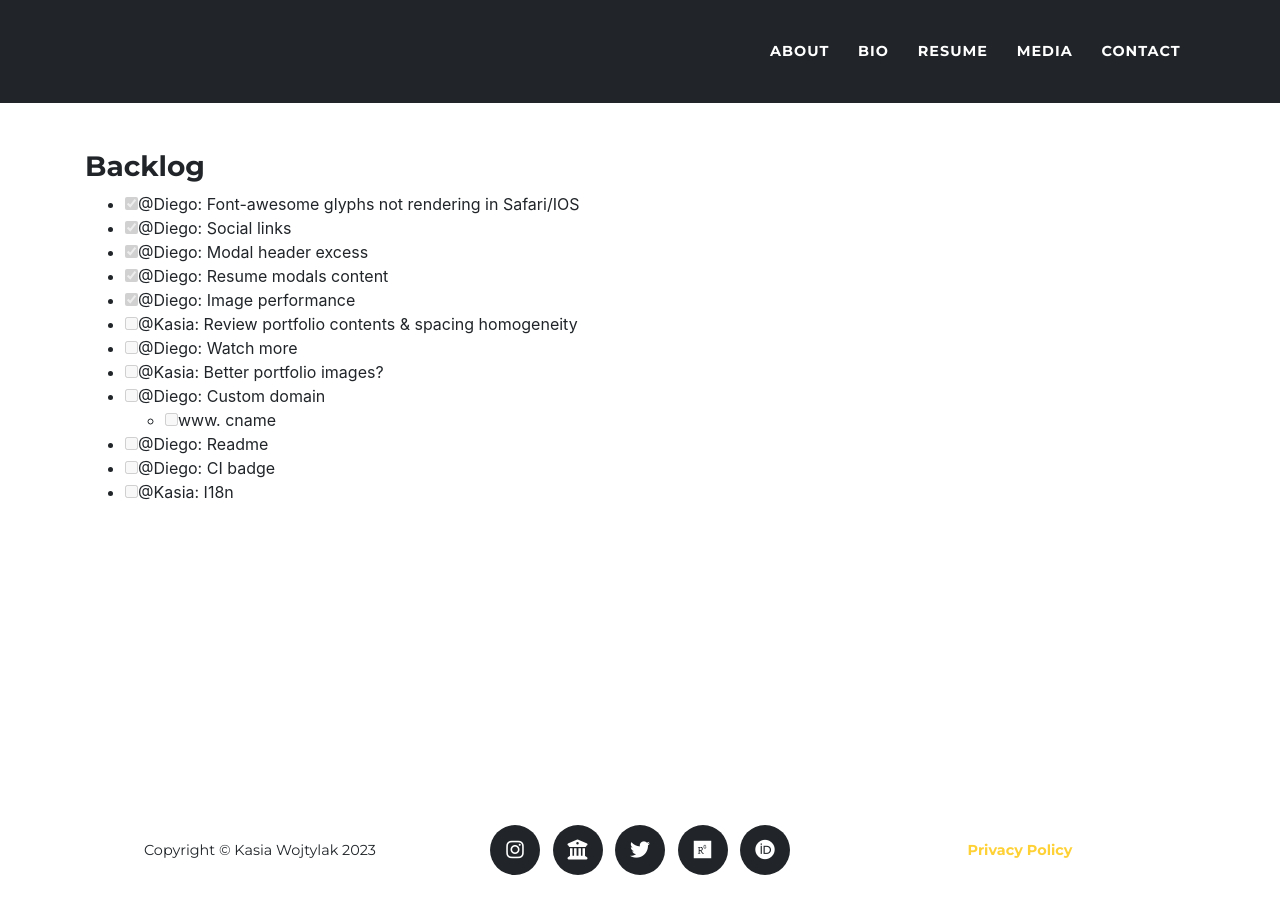
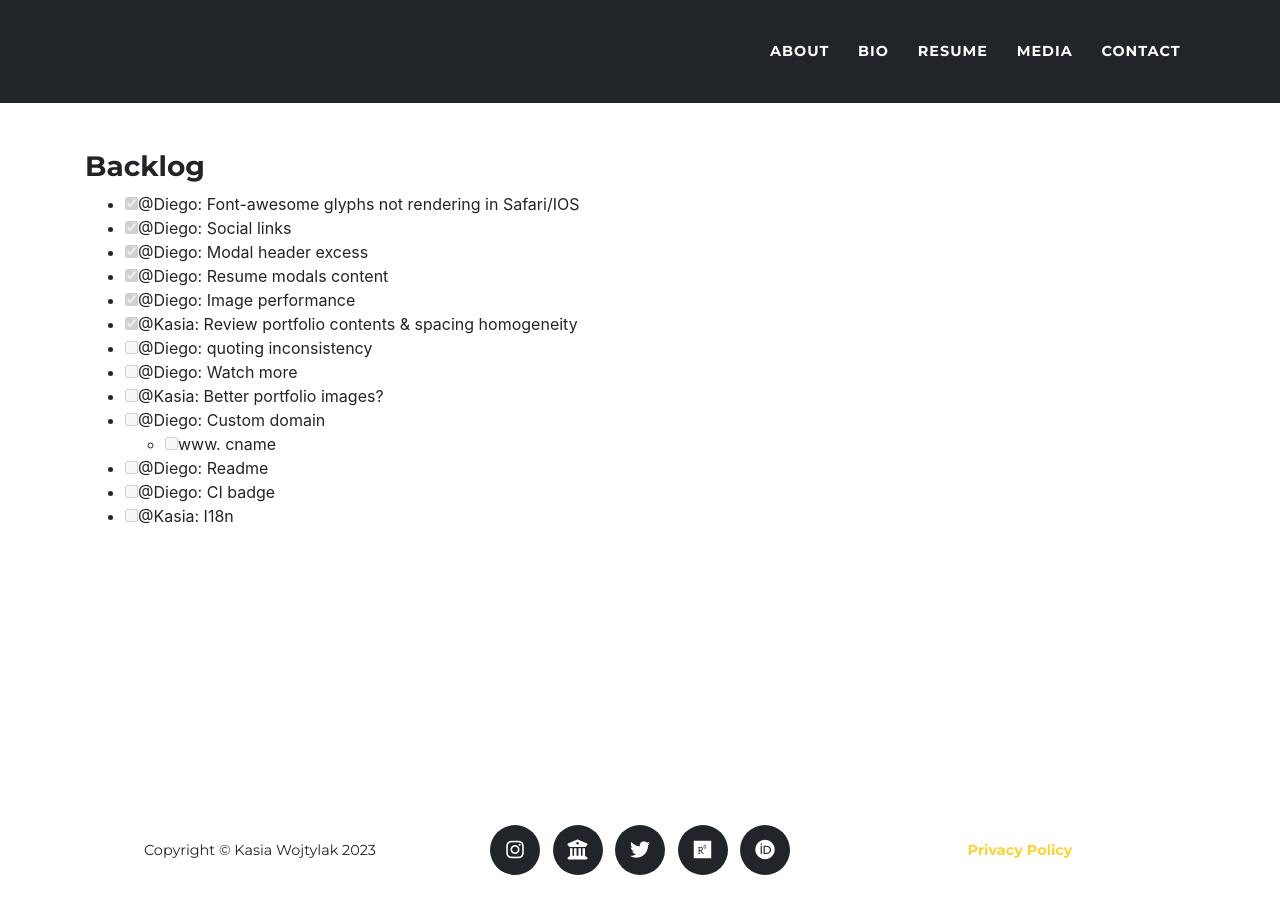
Before and after one commit to kiwojtylak/kiwojtylak.github.io, a Jekyll site: the page built from BACKLOG.md, in a window 1280 px wide. Built offline with Jekyll 4.4.1, drawn with Linux system fonts in a browser that asks for light colours; nearby versions of some CDN libraries; some web fonts are replaced; our own code applies the rules of GitHub Pages for plain Markdown files.

Commit message:
Quoting inconsistency

```diff
--- a/BACKLOG.md
+++ b/BACKLOG.md
@@ -5,7 +5,8 @@
 - [x] @Diego: Modal header excess
 - [x] @Diego: Resume modals content
 - [x] @Diego: Image performance
-- [ ] @Kasia: Review portfolio contents & spacing homogeneity
+- [x] @Kasia: Review portfolio contents & spacing homogeneity
+- [ ] @Diego: quoting inconsistency
 - [ ] @Diego: Watch more
 - [ ] @Kasia: Better portfolio images?
 - [ ] @Diego: Custom domain
```
